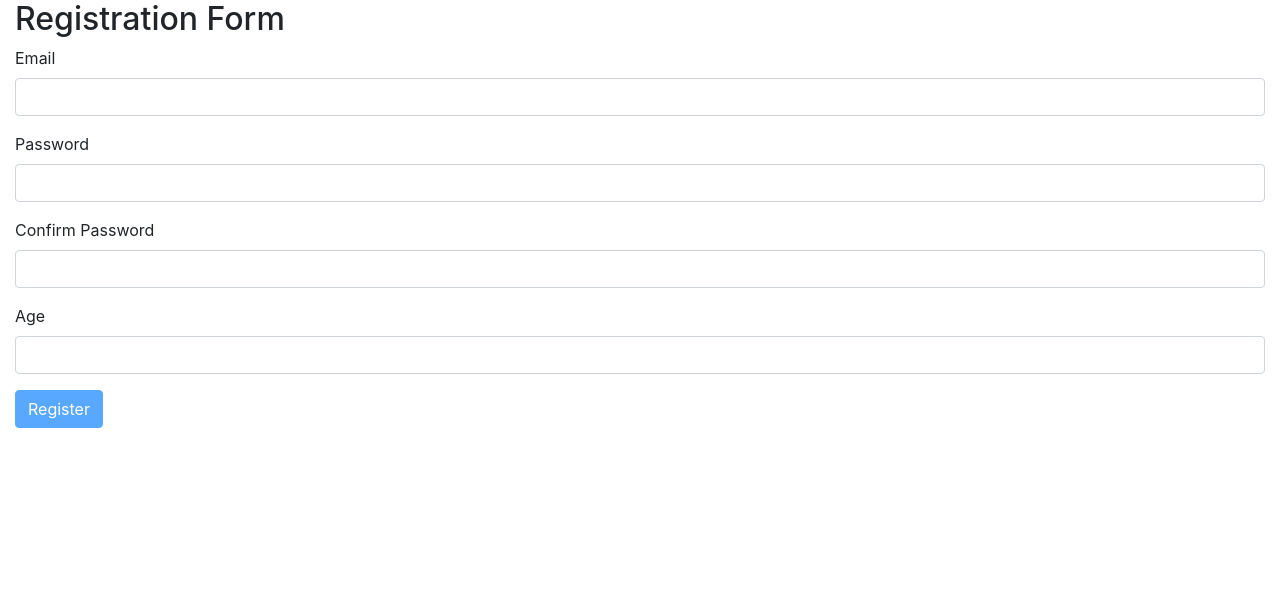
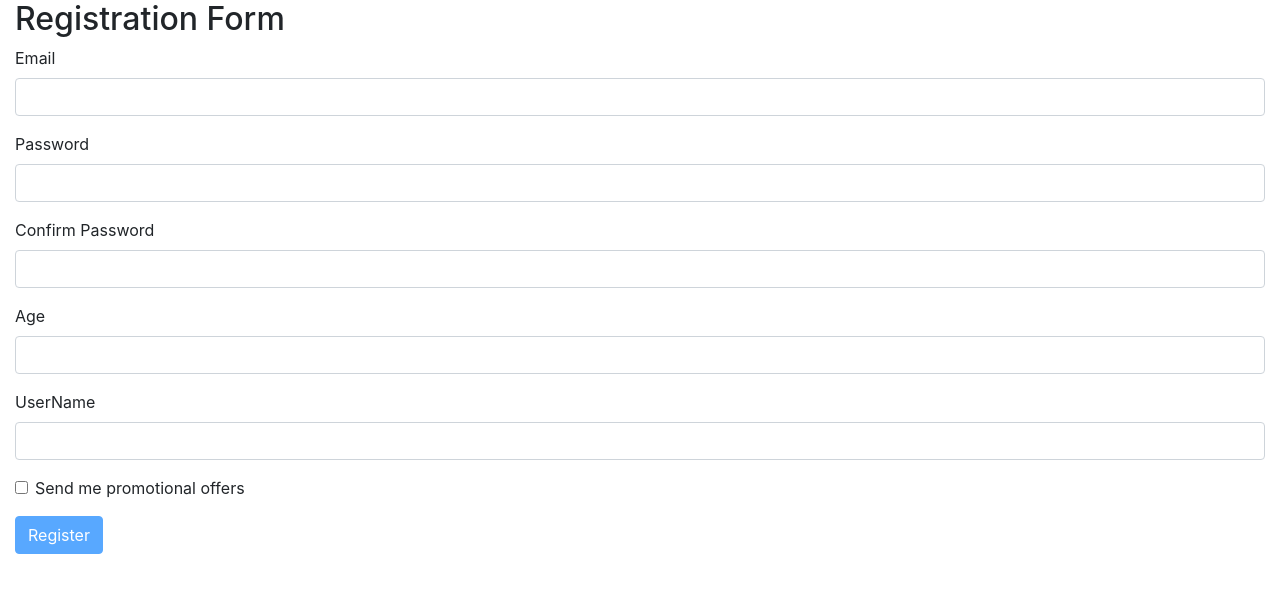
Before and after one commit to DevKumRos/AngularForms, an Angular app: page /custValidationUser in a window 1280 px wide. Shown: the top 592 px of the page. Built offline with nearby package versions, Linux system fonts and the light colour scheme.

Commit message:
Conditional validation

```diff
--- a/src/app/react-form-custom-validation/react-form-custom-validation.component.html
+++ b/src/app/react-form-custom-validation/react-form-custom-validation.component.html
@@ -44,6 +44,17 @@
 			</div>
 		</div>
 
+		<div class="form-group">
+		<label >UserName</label>
+		<input class="form-control" type="text"  formControlName="userName">
+		<small class="text-danger" *ngIf="f.userName.touched && f.userName.errors?.required">UserName is required</small>
+		</div>
+
+		<div class="form-check mb-3">
+			<input class="form-check-input" type="checkbox"  formControlName="subscribe">
+			<label class="form-check-label">Send me promotional offers</label>
+		</div>
+
 		<button class="btn btn-primary" [disabled]="custValidationForm.invalid">Register</button>
 
 	</form>
--- a/src/app/react-form-custom-validation/react-form-custom-validation.component.ts
+++ b/src/app/react-form-custom-validation/react-form-custom-validation.component.ts
@@ -10,16 +10,30 @@ import { FormGroup, FormBuilder, Validators, AbstractControl } from '@angular/fo
 export class ReactFormCustomValidationComponent implements OnInit {
 
   constructor(private fb:FormBuilder) { }
-
+  public custValidationForm;
   ngOnInit() {
     this.custValidationForm = this.fb.group({
 
       email:['', [Validators.required, CommonValidator.emailValidator]],
       password : ['', [Validators.required, CommonValidator.passwordValidator]],
       confirmPassword : ['', [Validators.required, CommonValidator.confirmPasswordValidator]],
-      age : ['', [Validators.required, CommonValidator.ageRangeValidator]]
+      age : ['', [Validators.required, CommonValidator.ageRangeValidator]],
+      userName:[''],
+      subscribe:[false]
 
     },{validator : passordCheckValidator}); // providing validation on form 2 parameter
+
+    //condition validation
+    this.custValidationForm.get('subscribe').valueChanges
+    .subscribe(checkedValue=>{
+    const userName = this.custValidationForm.get('userName');
+      if(userName) {
+        userName.setValidators(Validators.required);
+      } else {
+        userName.clearValidators();
+      }
+      userName.updateValueAndValidity();
+    });
 
   }
 
@@ -27,7 +41,7 @@ export class ReactFormCustomValidationComponent implements OnInit {
     return this.custValidationForm.controls;
   }
 
-  public custValidationForm;
+
   /*
   confirmPasswordValidator() {
     let passwordStr = "";
```
